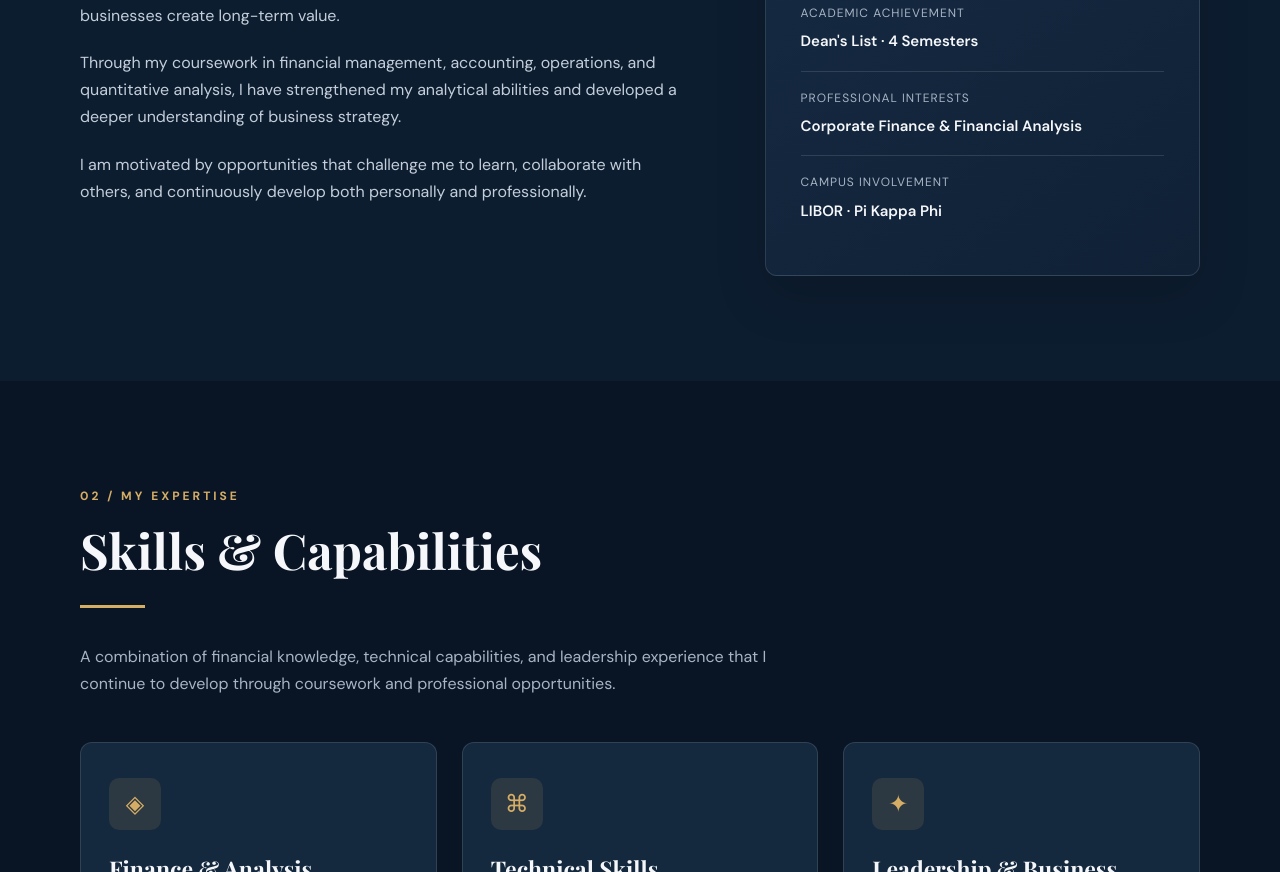
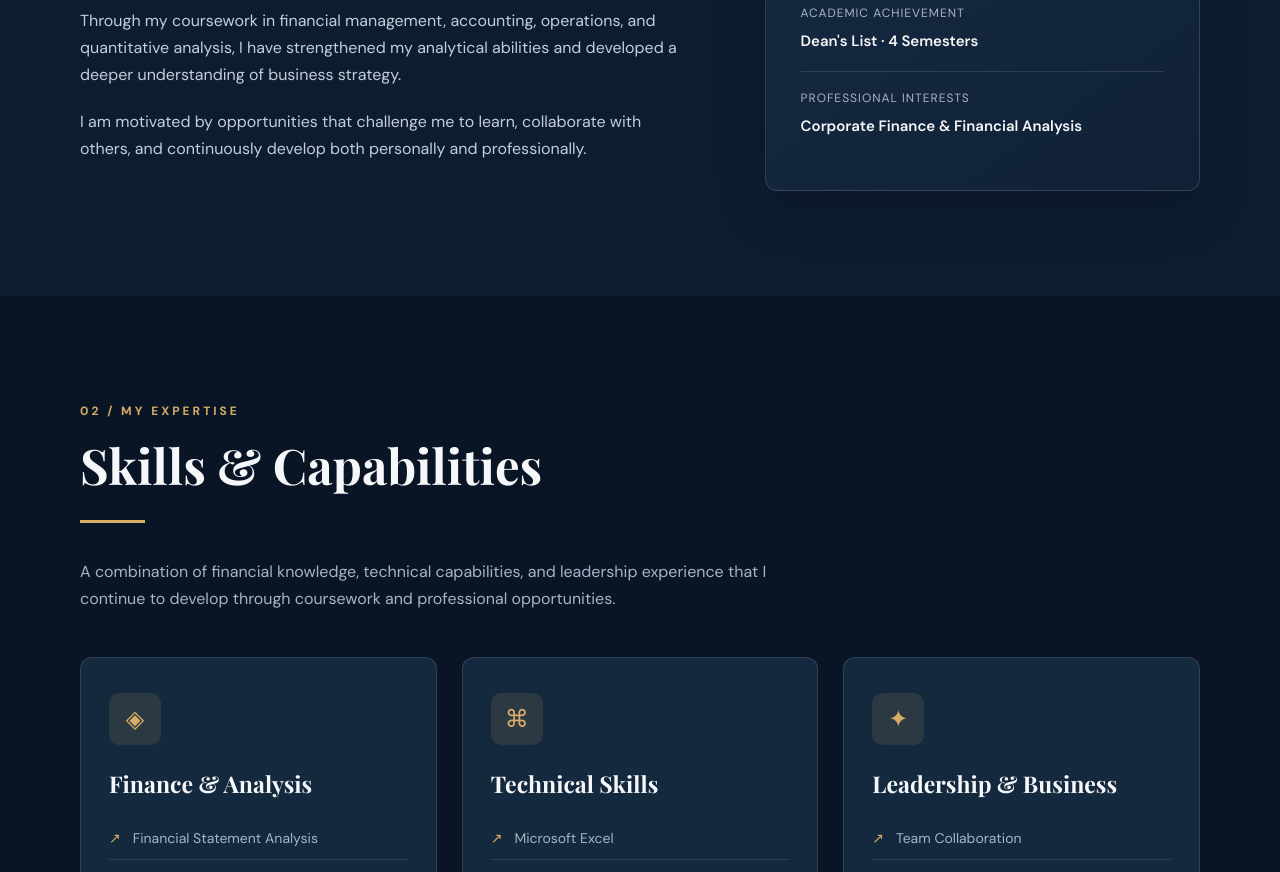
Before and after one commit to edm113-debug/index.html, a plain HTML site: page index.html in a window 1280 px wide. Shown: the part 1264-2136 px from the top of the page. Drawn offline with nearby package versions, Linux system fonts and the light colour scheme.

Commit message:
Update index.html

```diff
--- a/index.html
+++ b/index.html
@@ -698,11 +698,6 @@
               <strong>Corporate Finance & Financial Analysis</strong>
             </div>
 
-            <div class="detail">
-              <small>Campus Involvement</small>
-              <strong>LIBOR · Pi Kappa Phi</strong>
-            </div>
-
           </div>
         </div>
       </div>
```
